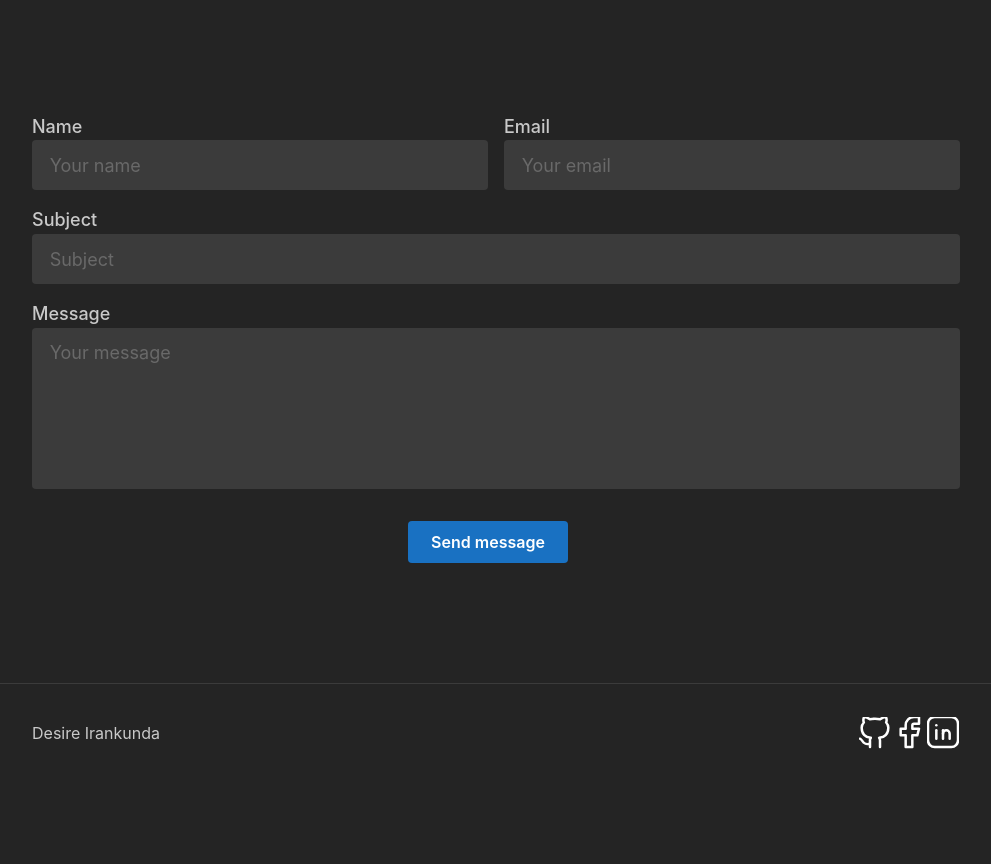
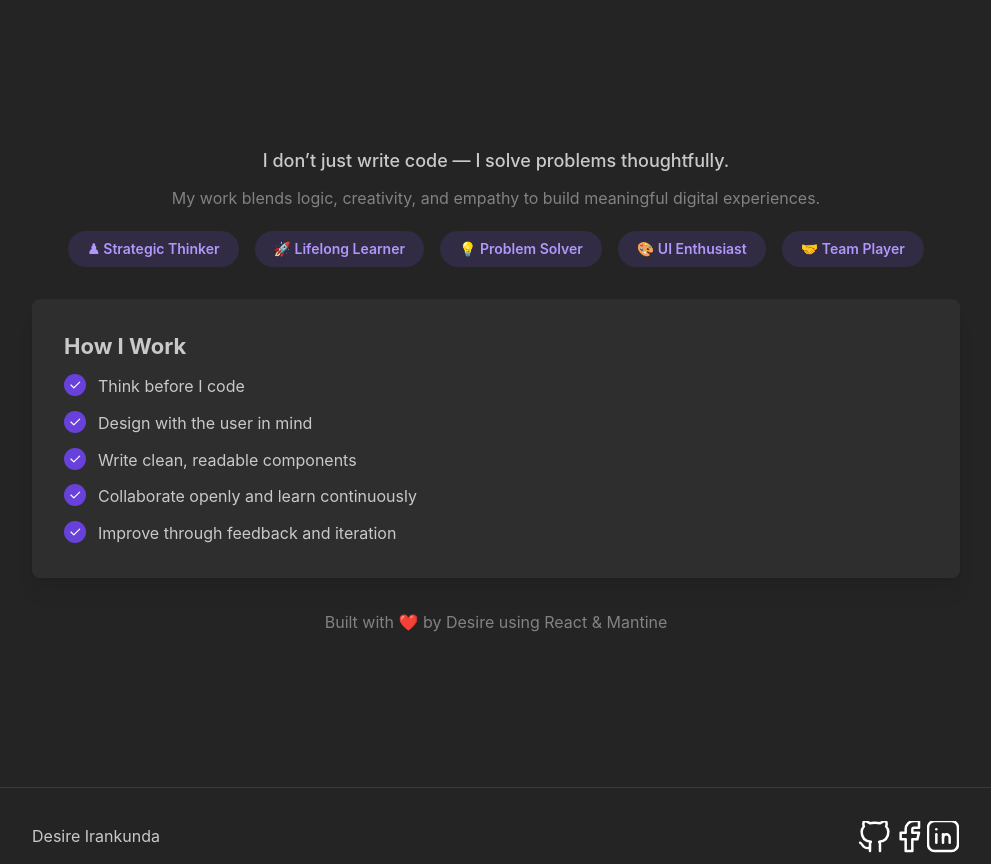
Before and after one commit to Deewiliams/My-portfolio, a React (Vite) app: page / in a window 1280 px wide. Shown: the part 3582-4446 px from the top of the page, without its empty margins (144-1135 px from the left). Before the commit the page ends 4364 px from the top, so only its background shows below. Built offline with nearby package versions, Linux system fonts and the light colour scheme.

Commit message:
cleaned the code

```diff
--- a/src/App.tsx
+++ b/src/App.tsx
@@ -8,6 +8,7 @@ import { Footer } from "./pages/Footer/Footer";
 import { Project } from "./pages/Project/Project";
 import { AboutMe } from "./pages/AboutUs/AboutMe";
 import { Contact } from "./pages/Contact/Contact";
+import { Personality } from "./pages/Personality/Personality";
 
 function App() {
   return (
@@ -25,9 +26,12 @@ function App() {
       <div id="projects">
         <Project />
       </div>
-      <div id="contact">
+      <div id="personality">
+        <Personality />
+      </div>
+      {/* <div id="contact">
         <Contact />
-      </div>
+      </div> */}
       <div id="footer">
         <Footer />
       </div>
--- /dev/null
+++ b/src/pages/Personality/Personality.module.css
@@ -0,0 +1,4 @@
+button:hover {
+  transform: translateY(-2px);
+  transition: transform 0.2s ease;
+}
--- /dev/null
+++ b/src/pages/Personality/Personality.tsx
@@ -0,0 +1,80 @@
+import {
+  Container,
+  Text,
+  Title,
+  Group,
+  Button,
+  List,
+  ThemeIcon,
+  Card,
+} from "@mantine/core";
+import { IconCheck } from "@tabler/icons-react";
+import { TitleHead } from "../../component/Title";
+
+export function Personality() {
+  return (
+    <>
+      <TitleHead title="My Style & Mindset" />
+
+      <Container size="md" py="xl">
+        {/* Personal headline */}
+        <Text ta="center" fz="lg" fw={500}>
+          I don’t just write code — I solve problems thoughtfully.
+        </Text>
+
+        <Text ta="center" c="dimmed" mt="sm">
+          My work blends logic, creativity, and empathy to build meaningful
+          digital experiences.
+        </Text>
+
+        {/* Personality tags */}
+        <Group justify="center" mt="lg">
+          {[
+            "♟ Strategic Thinker",
+            "🚀 Lifelong Learner",
+            "💡 Problem Solver",
+            "🎨 UI Enthusiast",
+            "🤝 Team Player",
+          ].map((trait) => (
+            <Button
+              key={trait}
+              variant="light"
+              color="violet"
+              radius="xl"
+              size="sm"
+            >
+              {trait}
+            </Button>
+          ))}
+        </Group>
+
+        {/* How I work */}
+        <Card shadow="md" radius="md" mt="xl" p="xl">
+          <Title order={3} mb="sm">
+            How I Work
+          </Title>
+
+          <List
+            spacing="sm"
+            icon={
+              <ThemeIcon color="violet" size={22} radius="xl">
+                <IconCheck size={14} />
+              </ThemeIcon>
+            }
+          >
+            <List.Item>Think before I code</List.Item>
+            <List.Item>Design with the user in mind</List.Item>
+            <List.Item>Write clean, readable components</List.Item>
+            <List.Item>Collaborate openly and learn continuously</List.Item>
+            <List.Item>Improve through feedback and iteration</List.Item>
+          </List>
+        </Card>
+
+        {/* Signature */}
+        <Text ta="center" c="dimmed" mt="xl">
+          Built with ❤️ by Desire using React & Mantine
+        </Text>
+      </Container>
+    </>
+  );
+}
```
